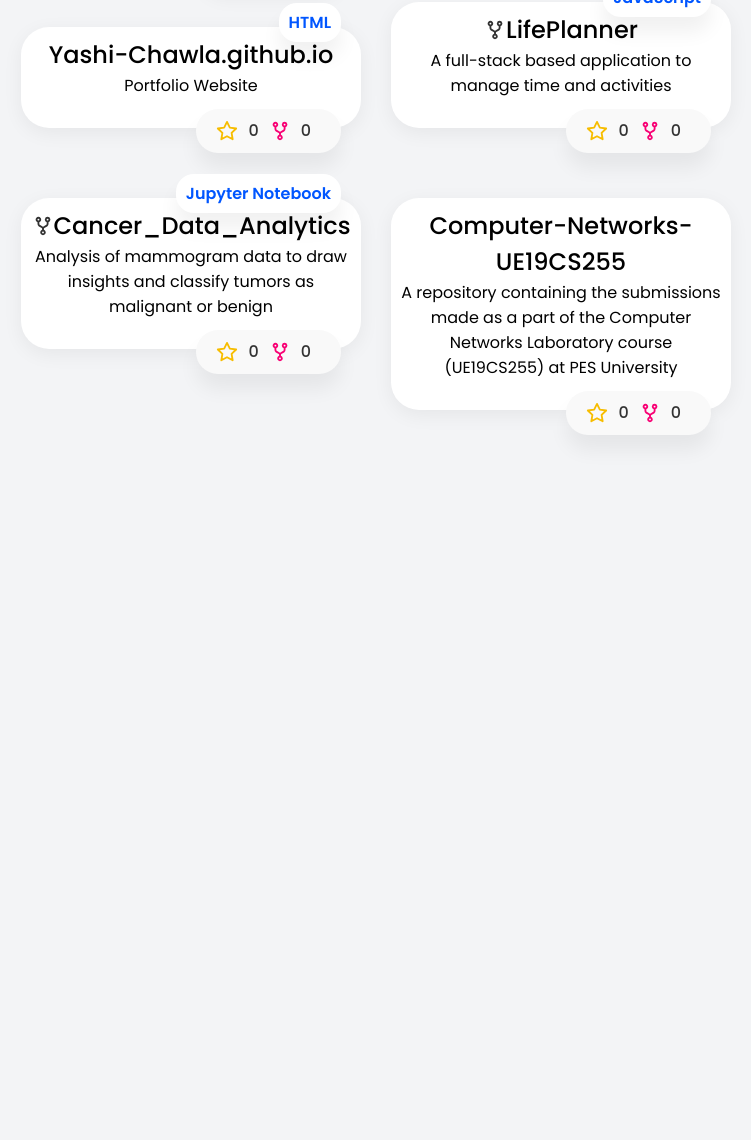
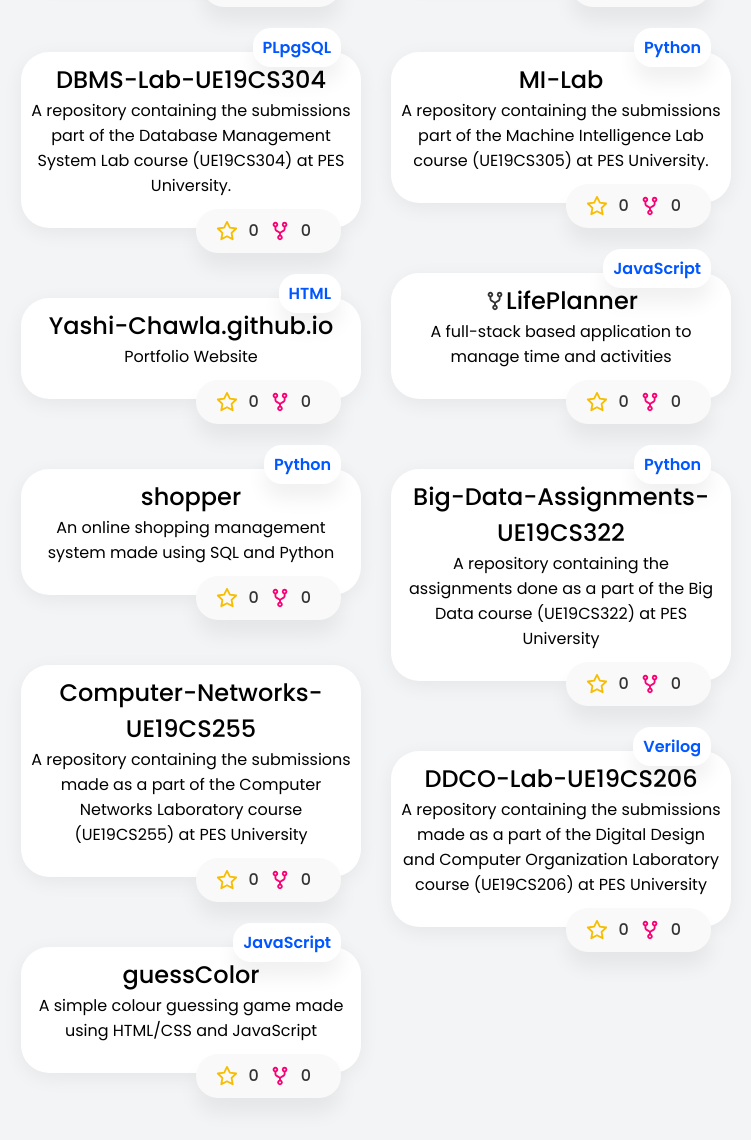
Before and after one commit to yashichawla/yashichawla.github.io, a plain HTML site: page index.html in a window 1280 px wide. Shown: the part 1150-2290 px from the top of the page, without its empty margins (481-1232 px from the left). Before the commit the page ends 1628 px from the top, so only its background shows below. Drawn offline with nearby package versions, Linux system fonts and the light colour scheme.

Commit message:
Updated for Jan 2022

```diff
--- a/index.html
+++ b/index.html
@@ -128,6 +128,50 @@
           <div class="grid-item">
             <div class="repo-lang"><span>Jupyter Notebook</span></div>
             <div class="repo-about">
+              <a href="https://github.com/Yashi-Chawla/Cancer_Data_Analytics">
+                <span class="repo-title">
+                  mammogram-analysis
+                </span>
+                <span class="repo-desc">
+                Analysis of mammogram data to draw insights and classify tumors as malignant or benign</span>
+              </a>
+            </div>
+            <div class="repo-stats">
+              <svg class="icon-star">
+                <use xlink:href="assets/svg/svg-defs.svg#star"></use>
+              </svg>
+              <span>0</span>
+              <svg class="icon-fork">
+                <use xlink:href="assets/svg/svg-defs.svg#fork"></use>
+              </svg>
+              <span>0</span>
+            </div>
+          </div>
+          <div class="grid-item">
+            <div class="repo-lang"><span>Python</span></div>
+            <div class="repo-about">
+              <a href="https://github.com/Yashi-Chawla/YAH">
+                <span class="repo-title">
+                  YAH
+                </span>
+                <span class="repo-desc">
+                A mini-Hadoop clone capable of performing all DFS functionalities through a CLI</span>
+              </a>
+            </div>
+            <div class="repo-stats">
+              <svg class="icon-star">
+                <use xlink:href="assets/svg/svg-defs.svg#star"></use>
+              </svg>
+              <span>1</span>
+              <svg class="icon-fork">
+                <use xlink:href="assets/svg/svg-defs.svg#fork"></use>
+              </svg>
+              <span>0</span>
+            </div>
+          </div>
+          <div class="grid-item">
+            <div class="repo-lang"><span>Jupyter Notebook</span></div>
+            <div class="repo-about">
               <a href="https://github.com/Yashi-Chawla/QA_SQuAD">
                 <span class="repo-title">
                   QA_SQuAD
@@ -167,50 +211,6 @@
                 <use xlink:href="assets/svg/svg-defs.svg#fork"></use>
               </svg>
               <span>0</span>
-            </div>
-          </div>
-          <div class="grid-item">
-            <div class="repo-lang"><span>Less</span></div>
-            <div class="repo-about">
-              <a href="https://github.com/sButtons/sbuttons">
-                <span class="repo-title">
-                  sbuttons
-                </span>
-                <span class="repo-desc">
-                :bulb: Simple buttons you can use easily for your next project.</span>
-              </a>
-            </div>
-            <div class="repo-stats">
-              <svg class="icon-star">
-                <use xlink:href="assets/svg/svg-defs.svg#star"></use>
-              </svg>
-              <span>319</span>
-              <svg class="icon-fork">
-                <use xlink:href="assets/svg/svg-defs.svg#fork"></use>
-              </svg>
-              <span>548</span>
-            </div>
-          </div>
-          <div class="grid-item">
-            <div class="repo-lang"><span>JavaScript</span></div>
-            <div class="repo-about">
-              <a href="https://github.com/VarunMK/LifePlanner">
-                <span class="repo-title">
-                  LifePlanner
-                </span>
-                <span class="repo-desc">
-                Web Dev Project. Life Planner</span>
-              </a>
-            </div>
-            <div class="repo-stats">
-              <svg class="icon-star">
-                <use xlink:href="assets/svg/svg-defs.svg#star"></use>
-              </svg>
-              <span>0</span>
-              <svg class="icon-fork">
-                <use xlink:href="assets/svg/svg-defs.svg#fork"></use>
-              </svg>
-              <span>1</span>
             </div>
           </div>
           <div class="grid-item">
@@ -303,6 +303,50 @@
             </div>
           </div>
           <div class="grid-item">
+            <div class="repo-lang"><span>PLpgSQL</span></div>
+            <div class="repo-about">
+              <a href="https://github.com/Yashi-Chawla/DBMS-Lab-UE19CS304">
+                <span class="repo-title">
+                  DBMS-Lab-UE19CS304
+                </span>
+                <span class="repo-desc">
+                A repository containing the submissions part of the Database Management System Lab course (UE19CS304) at PES University.</span>
+              </a>
+            </div>
+            <div class="repo-stats">
+              <svg class="icon-star">
+                <use xlink:href="assets/svg/svg-defs.svg#star"></use>
+              </svg>
+              <span>0</span>
+              <svg class="icon-fork">
+                <use xlink:href="assets/svg/svg-defs.svg#fork"></use>
+              </svg>
+              <span>0</span>
+            </div>
+          </div>
+          <div class="grid-item">
+            <div class="repo-lang"><span>Python</span></div>
+            <div class="repo-about">
+              <a href="https://github.com/Yashi-Chawla/MI-Lab">
+                <span class="repo-title">
+                  MI-Lab
+                </span>
+                <span class="repo-desc">
+                A repository containing the submissions part of the Machine Intelligence Lab course (UE19CS305) at PES University.</span>
+              </a>
+            </div>
+            <div class="repo-stats">
+              <svg class="icon-star">
+                <use xlink:href="assets/svg/svg-defs.svg#star"></use>
+              </svg>
+              <span>0</span>
+              <svg class="icon-fork">
+                <use xlink:href="assets/svg/svg-defs.svg#fork"></use>
+              </svg>
+              <span>0</span>
+            </div>
+          </div>
+          <div class="grid-item">
             <div class="repo-lang"><span>HTML</span></div>
             <div class="repo-about">
               <a href="https://github.com/Yashi-Chawla/Yashi-Chawla.github.io">
@@ -348,15 +392,36 @@
             </div>
           </div>
           <div class="grid-item">
-            <div class="repo-lang"><span>Jupyter Notebook</span></div>
+            <div class="repo-lang"><span>Python</span></div>
             <div class="repo-about">
-              <a href="https://github.com/Yashi-Chawla/Cancer_Data_Analytics">
+              <a href="https://github.com/Yashi-Chawla/shopper">
                 <span class="repo-title">
-                  <svg class="icon-fork"><use xlink:href="assets/svg/svg-defs.svg#fork"></use></svg>
-                  Cancer_Data_Analytics
+                  shopper
                 </span>
                 <span class="repo-desc">
-                Analysis of mammogram data to draw insights and classify tumors as malignant or benign</span>
+                An online shopping management system made using SQL and Python</span>
+              </a>
+            </div>
+            <div class="repo-stats">
+              <svg class="icon-star">
+                <use xlink:href="assets/svg/svg-defs.svg#star"></use>
+              </svg>
+              <span>0</span>
+              <svg class="icon-fork">
+                <use xlink:href="assets/svg/svg-defs.svg#fork"></use>
+              </svg>
+              <span>0</span>
+            </div>
+          </div>
+          <div class="grid-item">
+            <div class="repo-lang"><span>Python</span></div>
+            <div class="repo-about">
+              <a href="https://github.com/Yashi-Chawla/Big-Data-Assignments-UE19CS322">
+                <span class="repo-title">
+                  Big-Data-Assignments-UE19CS322
+                </span>
+                <span class="repo-desc">
+                A repository containing the assignments done as a part of the Big Data course (UE19CS322) at PES University</span>
               </a>
             </div>
             <div class="repo-stats">
@@ -391,6 +456,50 @@
               <span>0</span>
             </div>
           </div>
+          <div class="grid-item">
+            <div class="repo-lang"><span>Verilog</span></div>
+            <div class="repo-about">
+              <a href="https://github.com/Yashi-Chawla/DDCO-Lab-UE19CS206">
+                <span class="repo-title">
+                  DDCO-Lab-UE19CS206
+                </span>
+                <span class="repo-desc">
+                A repository containing the submissions made as a part of the Digital Design and Computer Organization Laboratory course (UE19CS206) at PES University</span>
+              </a>
+            </div>
+            <div class="repo-stats">
+              <svg class="icon-star">
+                <use xlink:href="assets/svg/svg-defs.svg#star"></use>
+              </svg>
+              <span>0</span>
+              <svg class="icon-fork">
+                <use xlink:href="assets/svg/svg-defs.svg#fork"></use>
+              </svg>
+              <span>0</span>
+            </div>
+          </div>
+          <div class="grid-item">
+            <div class="repo-lang"><span>JavaScript</span></div>
+            <div class="repo-about">
+              <a href="https://github.com/Yashi-Chawla/guessColor">
+                <span class="repo-title">
+                  guessColor
+                </span>
+                <span class="repo-desc">
+                A simple colour guessing game made using HTML/CSS and JavaScript</span>
+              </a>
+            </div>
+            <div class="repo-stats">
+              <svg class="icon-star">
+                <use xlink:href="assets/svg/svg-defs.svg#star"></use>
+              </svg>
+              <span>0</span>
+              <svg class="icon-fork">
+                <use xlink:href="assets/svg/svg-defs.svg#fork"></use>
+              </svg>
+              <span>0</span>
+            </div>
+          </div>
         </div>
       </div>
     </div>
```
Also changed, not shown: config.json (added, +25 -0 lines).
